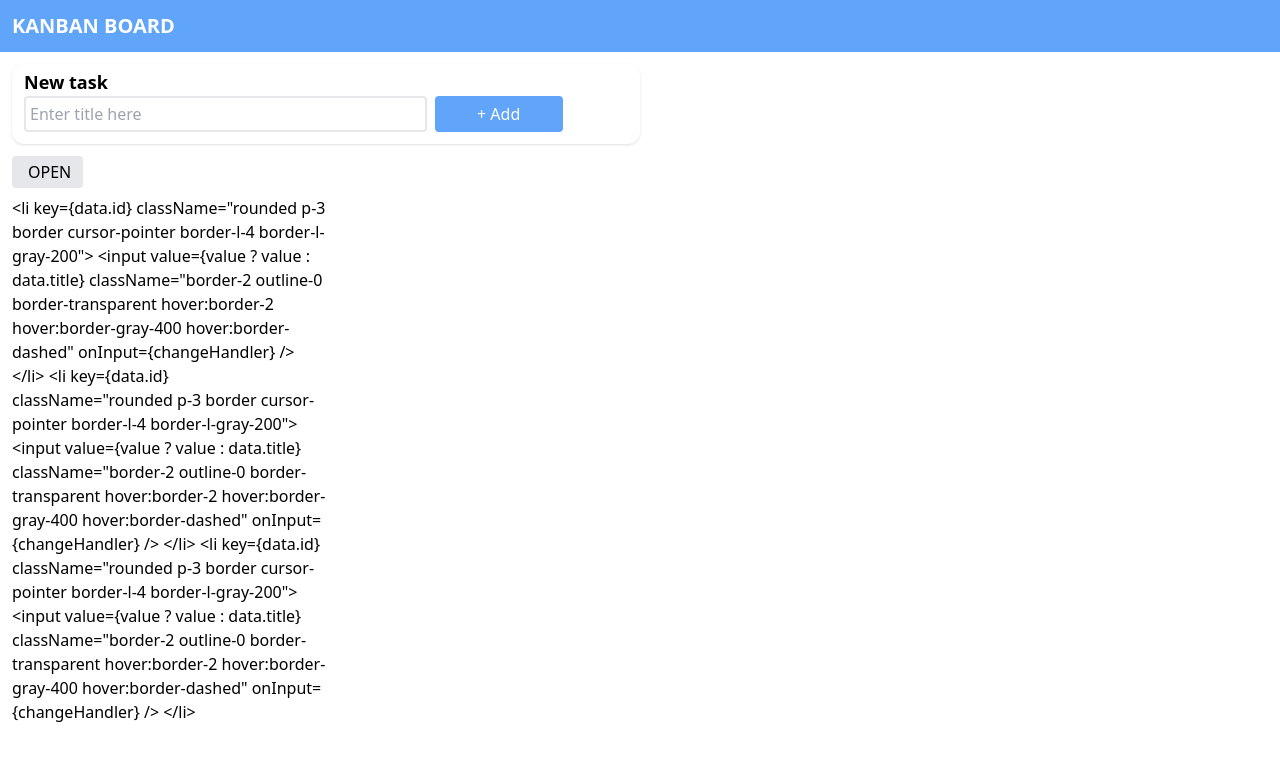
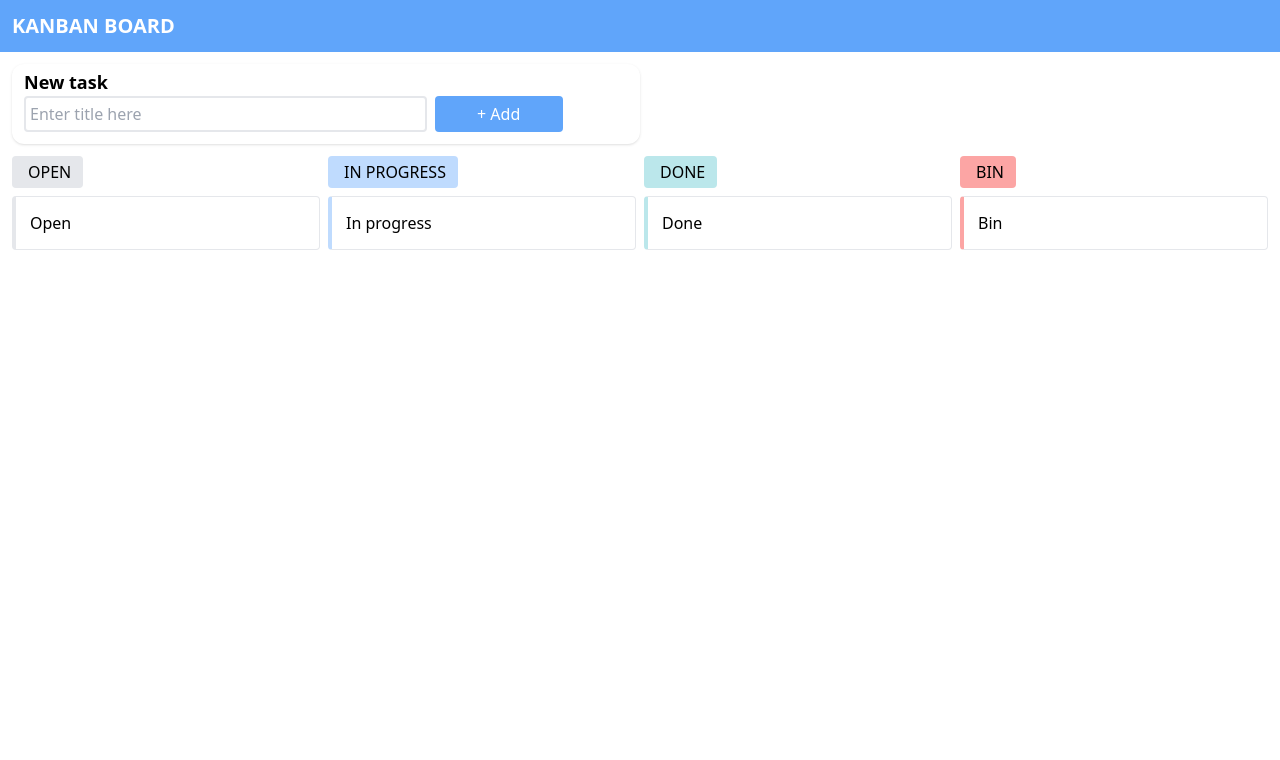
Before and after one commit to ilanabatavraam/kanban, a React (Create React App) app: page / in a window 1280 px wide. Shown: the top 760 px of the page. Built offline with nearby package versions, Linux system fonts and the light colour scheme.

Commit message:
added 4 lines

```diff
--- a/src/App.tsx
+++ b/src/App.tsx
@@ -6,6 +6,7 @@ import {TasksLine} from "./components/TasksLine";
 import {Tasks} from "./components/Tasks";
 import {taskNamesLine} from "./data/taskLines";
 
+
 function App() {
   return (
     <>
@@ -13,7 +14,10 @@ function App() {
         <Main title='Kanban main content'>
             <FormAdd />
             <Tasks title="tasks">
-                <TasksLine data={taskNamesLine[0]} title="Open"/>
+                <TasksLine color="rgb(229, 231, 235)" data={taskNamesLine[0]} title="Open"/>
+                <TasksLine color="rgb(191, 219, 254)" data={taskNamesLine[1]} title="In progress"/>
+                <TasksLine color="rgb(187, 231, 235)" data={taskNamesLine[2]} title="Done"/>
+                <TasksLine color="rgb(252, 165, 164)" data={taskNamesLine[3]} title="Bin"/>
             </Tasks>
         </Main>
     </>
--- a/src/components/TasksLine.tsx
+++ b/src/components/TasksLine.tsx
@@ -4,35 +4,41 @@ import {taskNamesLine} from "../data/taskLines";
 interface TaskLineProps {
     data: any;
     title: string;
+    color: string;
 }
 
-export function TasksLine({ data, title }: TaskLineProps) {
+export function TasksLine({ data, title, color }: TaskLineProps) {
     const [value, setValue] = React.useState('')
     const changeHandler = (event: React.KeyboardEvent<HTMLInputElement>) => {
         setValue((event.target as HTMLInputElement).value)
     }
 
-    const dataItems = [];
+    // const dataItems = [];
+    //
+    // for (let i = 0; i <= data.length; i++) {
+    //     dataItems.push(`
+    //         <li key={data.id} className="rounded p-3 border cursor-pointer border-l-4 border-l-gray-200">
+    //                 <input
+    //                     value={value ? value : data.title}
+    //                     className="border-2 outline-0 border-transparent hover:border-2 hover:border-gray-400 hover:border-dashed"
+    //                     onInput={changeHandler}
+    //                 />
+    //             </li>`);
+    // }
 
-    for (let i = 0; i <= data.length; i++) {
-        dataItems.push(`
-            <li key={data.id} className="rounded p-3 border cursor-pointer border-l-4 border-l-gray-200">
+
+
+    return (
+        <div data-name="open" className="flex flex-col gap-2 w-1/4">
+            <h3 className="uppercase w-fit p-1 pl-4 pr-3 rounded" style={{backgroundColor: color}}>{title}</h3>
+            <ul className="flex flex-col gap-2">
+                <li className="rounded p-3 border cursor-pointer border-l-4" style={{borderLeftColor: color}}>
                     <input
-                        value={value ? value : data.title}
+                        value={value ? value : title}
                         className="border-2 outline-0 border-transparent hover:border-2 hover:border-gray-400 hover:border-dashed"
                         onInput={changeHandler}
                     />
-                </li>`);
-    }
-
-
-
-    console.log(data[0])
-    return (
-        <div data-name="open" className="flex flex-col gap-2 w-1/4">
-            <h3 className="bg-gray-200 uppercase w-fit p-1 pl-4 pr-3 rounded">{title}</h3>
-            <ul className="flex flex-col gap-2">
-                {dataItems}
+                </li>
             </ul>
         </div>
     )
--- a/src/index.tsx
+++ b/src/index.tsx
@@ -1,8 +1,8 @@
 import React from 'react';
 import ReactDOM from 'react-dom/client';
-import './index.css';
 import App from './App';
 import reportWebVitals from './reportWebVitals';
+import './index.css';
 
 const root = ReactDOM.createRoot(
   document.getElementById('root') as HTMLElement
```
